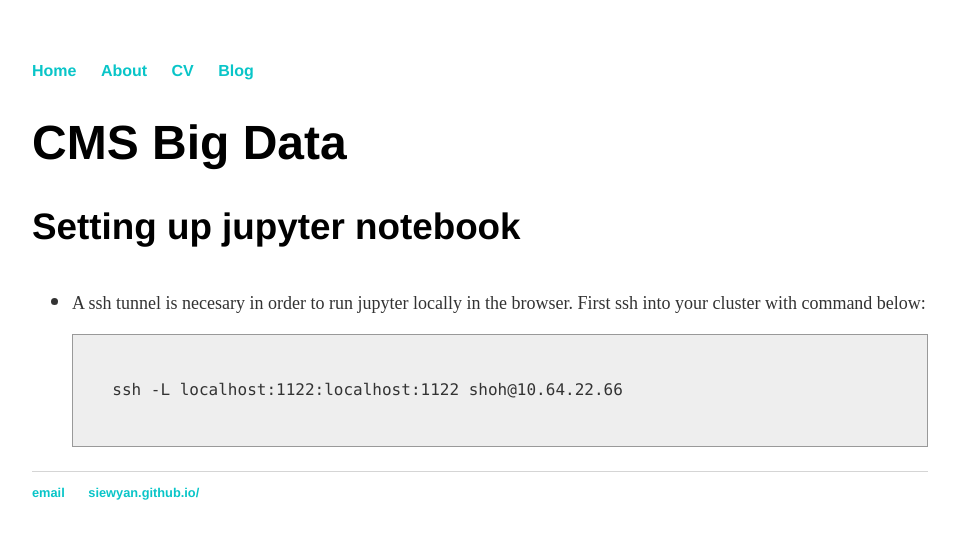
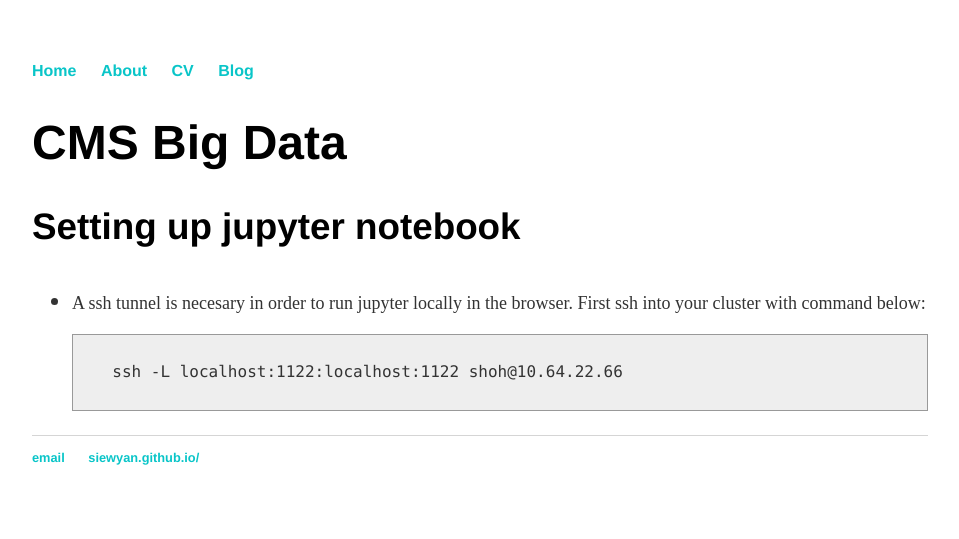
Before and after one commit to SiewYan/SiewYan.github.io, a Jekyll site: the page built from projects/CMSBigData.html, in a window 1280 px wide. Shown: the top 539 px of the page, without its empty margins (160-1119 px from the left). Built offline with Jekyll 4.4.1, drawn with Linux system fonts in a browser that asks for light colours; nearby versions of some CDN libraries.

Commit message:
Update main.css

```diff
--- a/css/main.css
+++ b/css/main.css
@@ -43,11 +43,13 @@ ul.posts li { list-style: none; }
 pre {
         font-family: "Courier 10 Pitch", Courier, monospace;
         font-size: medium;
-        line-height: 140%;
+        line-height: 60%;
+        /*
         white-space: pre;
         white-space: pre-wrap;
         white-space: -moz-pre-wrap;
         white-space: -o-pre-wrap;
+    */
         background-color: #eee;
         border: 1px solid #999;
         display: block;
@@ -57,11 +59,13 @@ pre {
 code {
         font-family: Monaco, Consolas, "Andale Mono", "DejaVu Sans Mono", monospace;
         font-size: medium;
-        line-height: 140%;
+        line-height: 60%;
+    /*
         white-space: pre;
         white-space: pre-wrap;
         white-space: -moz-pre-wrap;
         white-space: -o-pre-wrap;
+    */
 }
 
 a:link {
```
